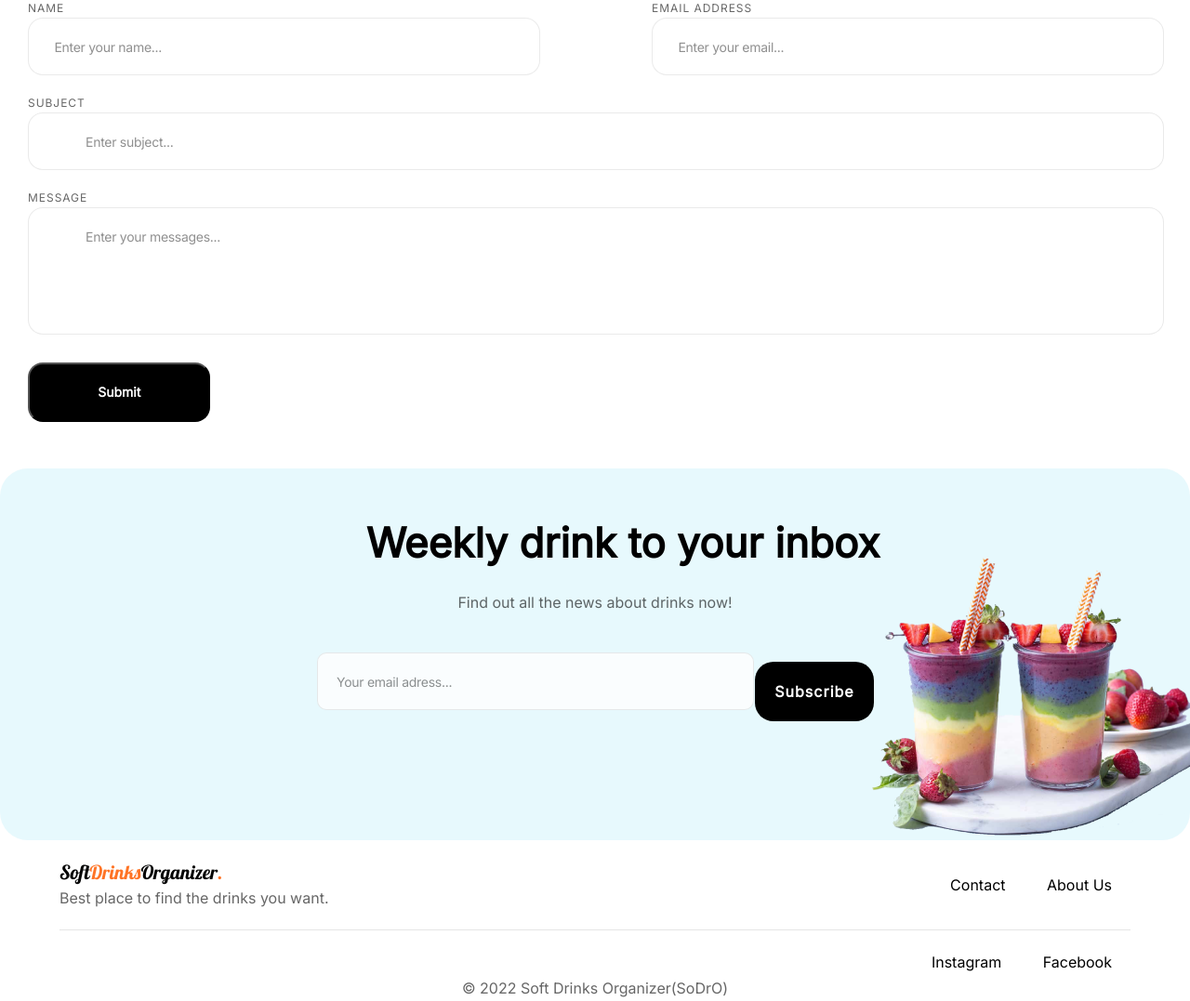
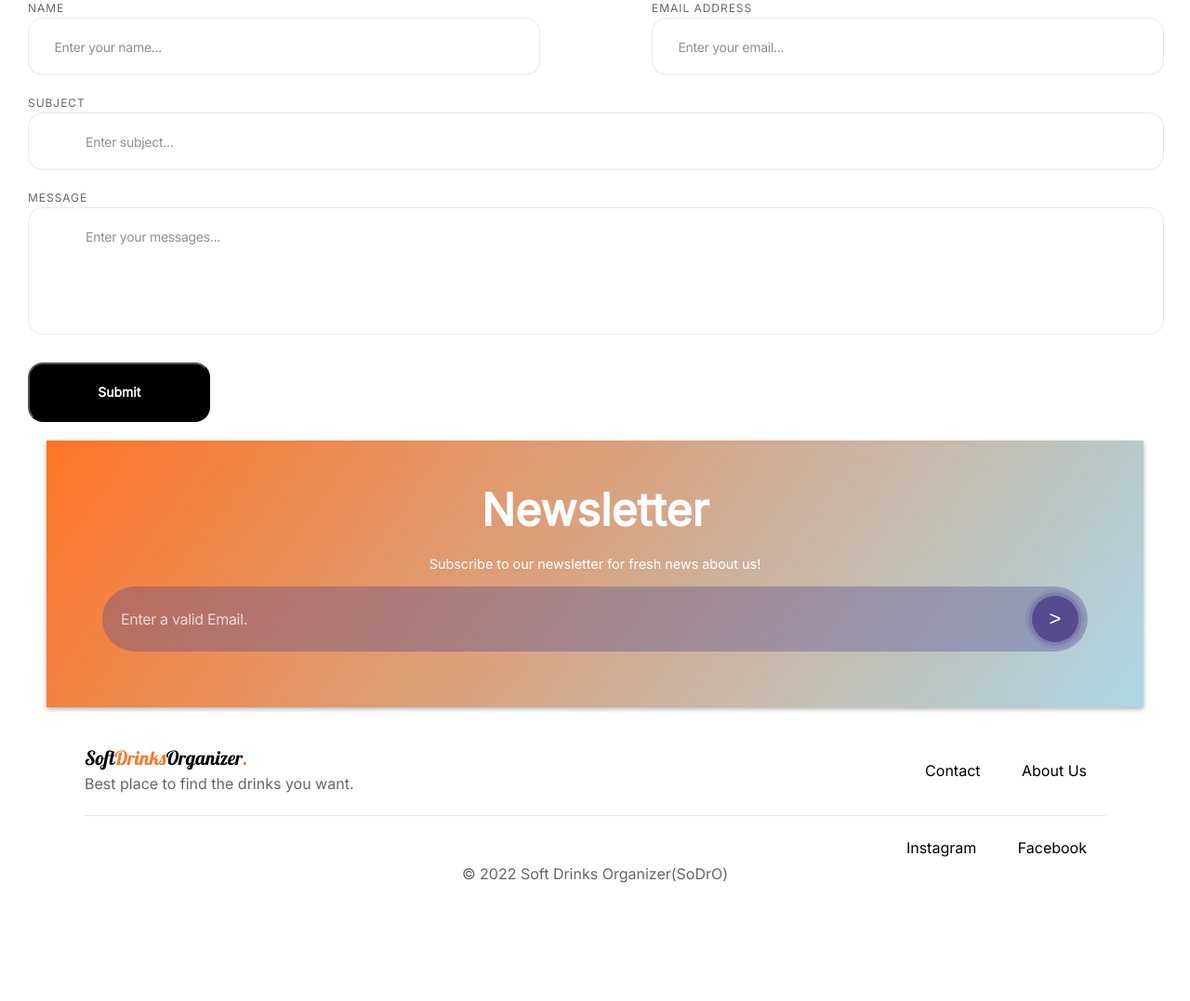
Before and after one commit to IonutTabalae/Soft-Drinks-Organizer, a PHP site: page /SoDrO/contact-us.php in a window 1280 px wide. Shown: the part 245-1322 px from the top of the page at 93% size. After the commit the page ends 1195 px from the top, so only its background shows below. Run offline with PHP 8.4, Linux system fonts and the light colour scheme; some libraries are stand-ins or nearby versions.

Commit message:
newsletter + profile pic + bug fix

```diff
--- /dev/null
+++ b/SoDrO-oop/assets/css/newsletter.css
@@ -0,0 +1,98 @@
+
+.container-news {
+
+    background: linear-gradient(125deg, #FF7426, lightblue);
+    padding: 60px;
+    margin: 20px;
+    box-shadow: 0 2px 5px rgba(0,0,0,.3);
+    font-family: 'Inter';
+    font-style: normal;
+    font-weight: 400;
+    font-size: 16px;
+    line-height: 175%;
+    text-align: center;
+    color: #00000099;
+
+}
+
+.container-news h2.title {
+    color: #FFF;
+    text-align: center;
+    font-size: 3rem;
+
+    font-weight: 800;
+}
+
+.container-news p {
+    color: #FFF;
+    font-size: .9rem;
+    text-align: center;
+    margin: 10px 0;
+}
+
+.container-news form .inputBox {
+    width: 100%;
+    height: 70px;
+    background: #574b9060;
+    border-radius: 50px;
+    position: relative;
+}
+
+.container-news form .inputBox input {
+    position: absolute;
+    left: 0;
+    top: 0;
+    width: calc(100% - 50px);
+    height: 100%;
+    border-radius: 50px;
+    border: none;
+    outline: none;
+    background: transparent;
+    padding: 0 20px;
+    font-size: 1rem;
+    color: #f1f1f1;
+}
+
+.container-news form .inputBox input::placeholder {
+    color: #f1f1f1;
+}
+
+.container-news form .inputBox button.btn {
+    position: absolute;
+    right: 10px;
+    top: 50%;
+    transform: translateY(-50%);
+    width: 50px;
+    height: 50px;
+    border-radius: 50%;
+    border: none;
+    outline: none;
+    background: #574b90;
+    color: #FFF;
+    cursor: pointer;
+    animation: animate 3s infinite;
+}
+
+@keyframes animate {
+    0%, 100% {
+        box-shadow: none;
+    }
+    50% {
+        box-shadow: 0 0 0 5px #574b9060,
+                    0 0 0 10px #574b9030;
+    }
+}
+
+.container-news form .inputBox button.btn:hover {
+    animation: none;
+}
+
+@media only screen and (max-width: 550px) {
+  .container-news h2.title {
+      color: #FFF;
+      text-align: center;
+      font-size: 2.2rem;
+
+      font-weight: 800;
+  }
+}
--- /dev/null
+++ b/SoDrO-oop/assets/newsletter.php
@@ -0,0 +1,10 @@
+<div class="container-news">
+		<h2 class="title">Newsletter</h2>
+		<p>Subscribe to our newsletter for fresh news about us!</p>
+		<form>
+			<div class="inputBox">
+				<input type="email" placeholder="Enter a valid Email." required>
+				<button type="submit" class="btn" style="font-size: 22px;">></button>
+			</div>
+		</form>
+</div>
--- /dev/null
+++ b/SoDrO-oop/back/javascriptFiles/support.js
@@ -0,0 +1,5 @@
+function putMessageAfterLogin(msg){
+  $(".messageAfterLogin").html("<b>" + msg + "</b>");
+  $(".messageAfterLogin").css("display", "block");
+  $(".messageAfterLogin").css("color", "red");
+}
--- /dev/null
+++ b/SoDrO-oop/back/phpFiles/session.php
@@ -0,0 +1,3 @@
+<?php
+session_start();
+print json_encode($_SESSION);
--- a/SoDrO-oop/contact-us.php
+++ b/SoDrO-oop/contact-us.php
@@ -44,20 +44,9 @@
             </div>
                 <input type="Submit" value="Submit" name = "Submit">
           </form>
-        </div>
-                <div class=" news-frame">
-                <div class="news-info">
-                    <h1>Weekly drink to your inbox</h1>
-                    <p>Find out all the news about drinks now!</p>
-                    <form>
-                        <div class="input-row">
-                            <input type="text" name="email" placeholder="Your email adress..." required>
-                            <input type="Submit" value="Subscribe">
-                        </div>
-                    </form>
-                </div>
-            </div>
-    </div>
+
+    <link rel="stylesheet" href="./assets/css/newsletter.css">
+    <?php include "./assets/newsletter.php" ?>
     <?php include "./assets/footer.php" ?>
 </body>
 
--- a/SoDrO-oop/css/profile.css
+++ b/SoDrO-oop/css/profile.css
@@ -72,6 +72,7 @@ h3 {
   letter-spacing: 0.08em;
   text-transform: uppercase;
 }
+
 
 .input-row input {
   border: 1px solid rgba(0, 0, 0, 0.1);
--- a/SoDrO-oop/profile.php
+++ b/SoDrO-oop/profile.php
@@ -22,7 +22,7 @@
     <div class="row">
       <div class="column">
         <div class="profile-pic-div">
-          <img src="images/basic-profile-picture.jpg" alt="profile-picture">
+          <img src="images/<?php echo "{$_SESSION['image']}"; ?>" alt="profile-picture">
           <label class="custom-photo-upload">
             <input type="file" name="profile-pic" accept="image/*" />Change Profile Picture</label>
         </div>
@@ -31,10 +31,10 @@
           <h3>Description</h3>
           <form method=POST action="./includes/profileDescription.inc.php">
             <div class="input-row">
-            <input type="text" name="newDescription" placeholder=
+            <input class="description" type="text" name="newDescription" placeholder=
             "<?php echo $_SESSION["description"]; ?>">
+            </div>
             <input type="Submit" name="submitDescription" id="submitDescription" value="Update description" >
-            </div>
           </form>
         </div>
       </div>
```
Also changed, not shown: SoDrO-oop/back/javascriptFiles/createAcc.js (added, +32 -0 lines), SoDrO-oop/back/phpFiles/Database.php (added, +47 -0 lines), SoDrO-oop/back/phpFiles/extract_date.php (added, +20 -0 lines), SoDrO-oop/back/phpFiles/login.php (added, +47 -0 lines), SoDrO-oop/back/phpFiles/logout.php (added, +7 -0 lines), SoDrO-oop/back/phpFiles/verifyRegister.php (added, +61 -0 lines), SoDrO-oop/classes/login.classes.php (+4 -3 lines), SoDrO-oop/includes/profileDescription.php (added, +13 -0 lines).
